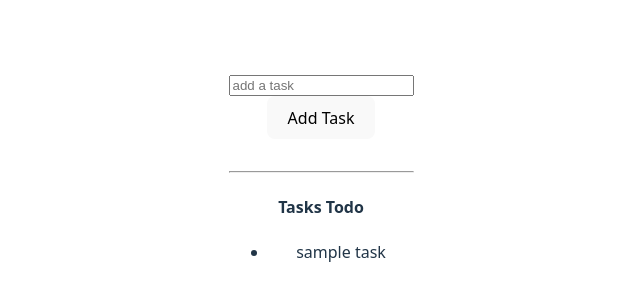
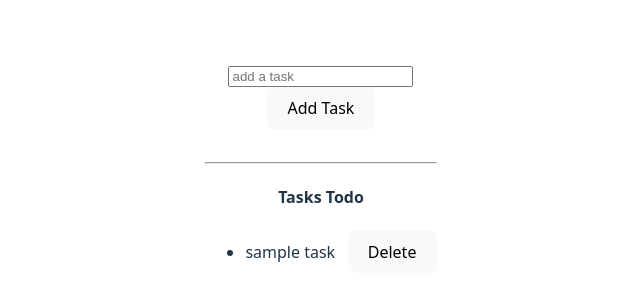
Before and after one commit to vanshmg09/React, a React (Vite) app in the folder REACT/react-state-class2/: page / in a window 1280 px wide. Shown: the part 224-524 px from the top of the page, without its empty margins (319-959 px from the left). Built offline with nearby package versions, Linux system fonts and the light colour scheme.

Commit message:
Deleting from Arrays

```diff
--- a/REACT/react-state-class2/src/TodoList.jsx
+++ b/REACT/react-state-class2/src/TodoList.jsx
@@ -7,12 +7,19 @@
     let [newTodo, setNewTodo] = useState("")
 
     let addNewTodo = () => {
-        setTodos([...todos, {task:newTodo, id: uuidv4()}]);
+        setTodos((prevTodo) => {
+            return [...prevTodo, {task:newTodo, id: uuidv4()}]
+        });
         setNewTodo("")
     }
 
 let updateTodoValue = (event) => {
     setNewTodo(event.target.value);
+}
+
+let deleteTodo = (id) => {
+    setTodos((prevTodos) => prevTodos.filter((prevTodo) => prevTodo.id != id))
+
 }
     return(
         <div>
@@ -24,7 +31,11 @@
             <h4>Tasks Todo</h4>
             <ul>
                 {todos.map((todo) => (
-                    <li key={todo.id}>{todo.task}</li>
+                    <li key={todo.id}>
+                        <span>{todo.task}</span>
+                        &nbsp;&nbsp;&nbsp;
+                        <button onClick={() => deleteTodo(todo.id)}>Delete</button>
+                    </li>
                 ))}
             </ul>
         </div>
```
